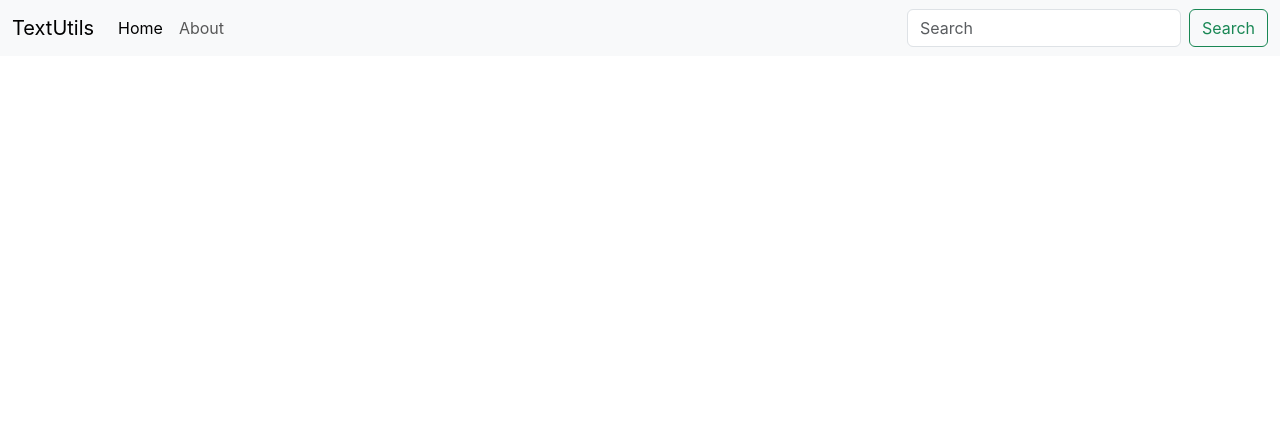
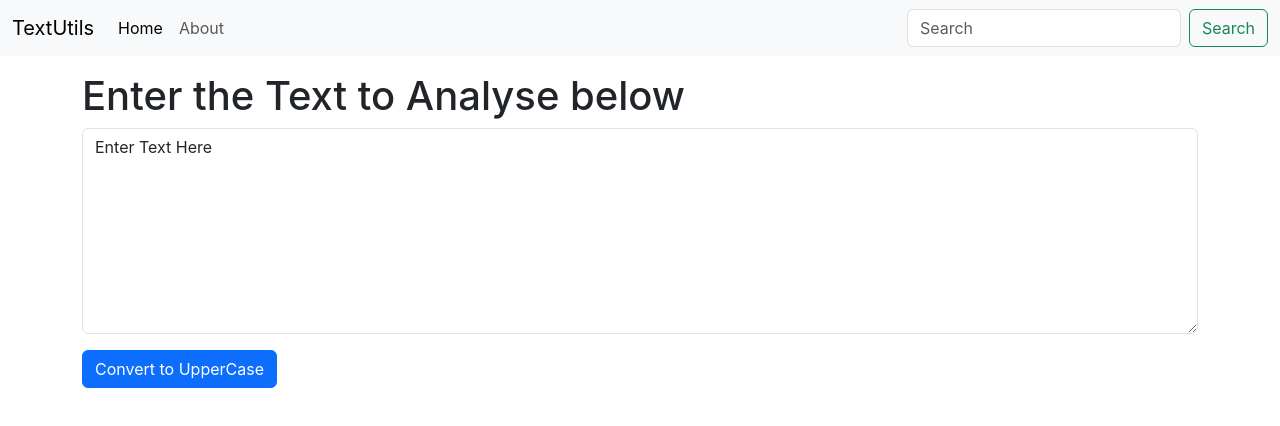
Before and after one commit to atishayjain072/TextManipulator, a React (Create React App) app: page / in a window 1280 px wide. Shown: the top 426 px of the page. Built offline with nearby package versions, Linux system fonts and the light colour scheme.

Commit message:
Adding UpperCase Functionality

```diff
--- a/src/App.js
+++ b/src/App.js
@@ -1,9 +1,13 @@
 import "./App.css";
 import Navbar from "./components/Navbar";
+import TextBox from "./components/TextBox";
 function App() {
   return (
     <>
       <Navbar title="TextUtils" />
+      <div className="container my-3">
+        <TextBox heading="Enter the Text to Analyse below" />
+      </div>
     </>
   );
 }
--- /dev/null
+++ b/src/components/TextBox.js
@@ -0,0 +1,28 @@
+import React, {useState} from "react";
+import PropTypes from "prop-types";
+
+export default function TextBox(props) {
+    const handleUpClick = () => {
+        let newText=text.toUpperCase();
+        setText(newText)
+    }
+    const handleOnChange = (ev) => {
+        setText(ev.target.value)
+    }
+    const [text, setText] = useState("Enter Text Here");
+  return (
+    <>
+    <h1>{props.heading}</h1>
+      <div className="mb-3">
+        <textarea className="form-control" value={text} onChange={handleOnChange} id="myBox" rows="8"></textarea>
+      </div>
+      <button className="btn btn-primary" onClick={handleUpClick} >Convert to UpperCase</button>
+    </>
+  );
+}
+TextBox.prototype = {
+  heading: PropTypes.string.isRequired
+};
+TextBox.defaultProps = {
+  heading: "Enter your heading"
+};
```
